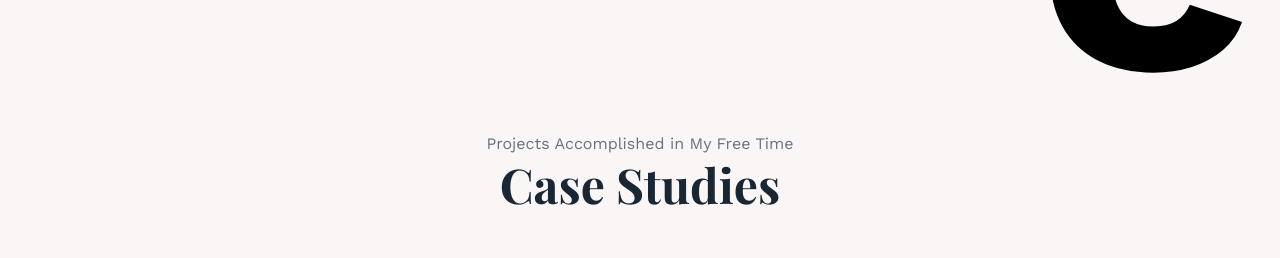
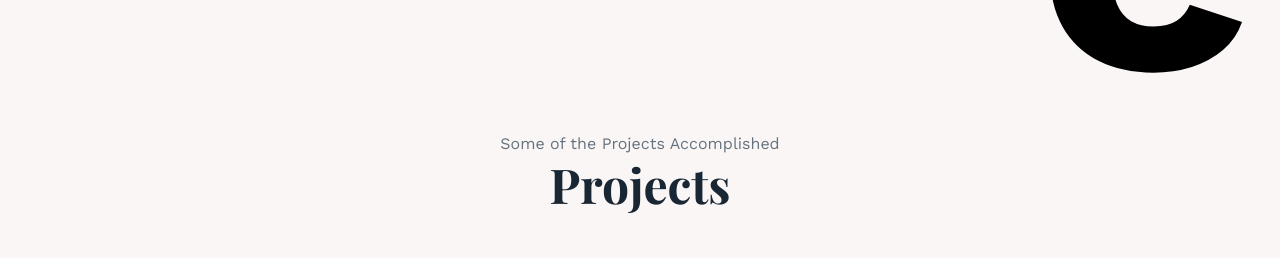
Before and after one commit to lainda74/personal-site, a Next.js app: page / in a window 1280 px wide. Shown: the part 2300-2558 px from the top of the page. Built offline with nearby package versions, Linux system fonts and the light colour scheme.

Commit message:
Intro page animations

```diff
--- a/src/components/casestudies/index.tsx
+++ b/src/components/casestudies/index.tsx
@@ -38,10 +38,10 @@ export default function CaseStudies() {
     >
       <div className="text-center">
         <h6 className="text-md text-secondaryText mb-1">
-          Projects Accomplished in My Free Time
+          Some of the Projects Accomplished
         </h6>
         <h2 className="text-5xl font-Playfair_Display font-bold text-primaryText">
-          Case Studies
+          Projects
         </h2>
       </div>
 
```
